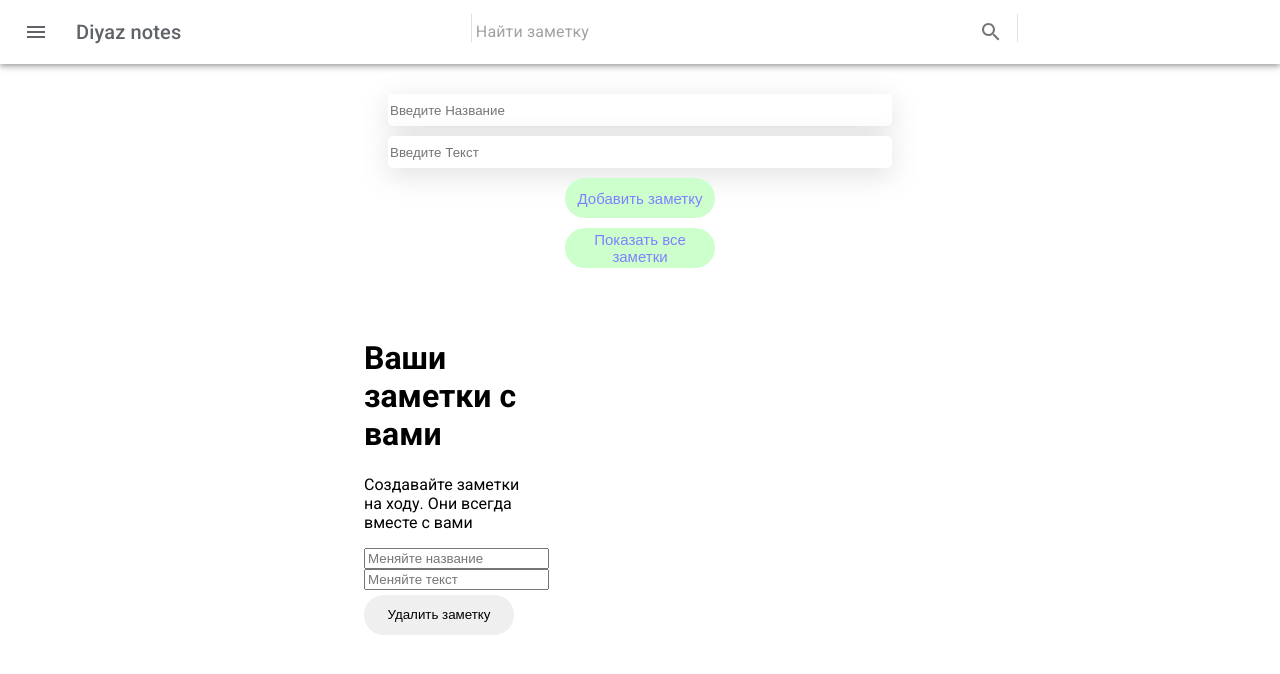
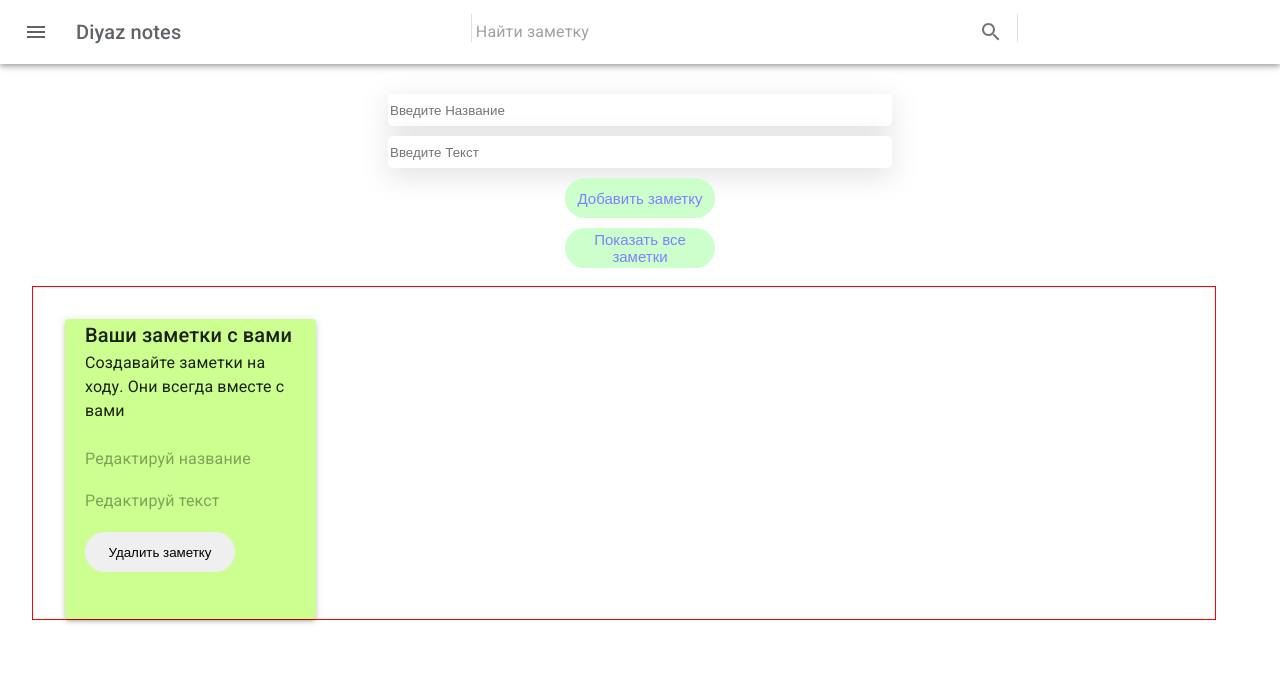
Before and after one commit to DiyazMukhanov/Diyaz-notes, a React (Create React App) app: page / in a window 1280 px wide. Shown: the top 674 px of the page. Built offline with nearby package versions, Linux system fonts and the light colour scheme.

Commit message:
Working on cards

```diff
--- a/src/components/workspace/note.tsx
+++ b/src/components/workspace/note.tsx
@@ -1,7 +1,7 @@
 import styles from './note.module.css';
 import {useContext, useEffect, useState} from "react";
 import NotesContext from "../../store/notes-context";
-import {Grid} from "@mui/material";
+import {Grid, Paper, TextField, Typography} from "@mui/material";
 
 type Props = {
     title: string,
@@ -38,12 +38,43 @@ const Note: React.FC<Props> = (props) => {
 
     return (
         // <div className={styles.note}>
-        <Grid item xs={12} md={4}>
-       <h1>{props.title}</h1>
-        {/* @ts-ignore */}<p>{props.text}</p>
-        {/* @ts-ignore */}<input id='title' onChange={updateHandler} placeholder='Меняйте название'/>
-        <input id='text' onChange={updateHandler} placeholder='Меняйте текст'/>
+        <Grid item xs={12} md={3} lg={3}  sx={{ width: "100px"}}>
+            <Paper
+                elevation={3}
+                sx={
+                {
+                    pl:"20px",
+                    width:"80%",
+                    background: "#ccff90",
+                    minHeight: "300px",
+                    wordWrap:"break-word",
+                    pr:"20px"
+                }
+            }>
+       <Typography variant="h6">{props.title}</Typography>
+        {/* @ts-ignore */}<Typography sx={{mb:"20px"}}>{props.text}</Typography>
+        {/* @ts-ignore */}<TextField
+                variant="standard"
+                id='title'
+                onChange={updateHandler}
+                placeholder='Редактируй название'
+                sx={{mb:"10px", border:"none"}}
+                InputProps={{
+                    disableUnderline: true
+                }}
+            />
+        <TextField
+            variant="standard"
+            id='text'
+            onChange={updateHandler}
+            placeholder='Редактируй текст'
+            sx={{mb:"10px"}}
+            InputProps={{
+                disableUnderline: true
+            }}
+        />
         <button onClick={removeNoteHandler} className={styles.button}>Удалить заметку</button>
+            </Paper>
        </Grid>
 )
 }
--- a/src/components/workspace/notes.tsx
+++ b/src/components/workspace/notes.tsx
@@ -11,7 +11,7 @@ const Notes: React.FC = (props) => {
 
     return (
         // <Container maxWidth="sm" sx={{ mt: "50px"}}>
-            <Grid container spacing={2}>
+            <Grid container spacing={4} sx={{border: "solid red 1px"}}>
         {notesCtx.foundNote &&
             <Note title={notesCtx.foundNote.title} text={notesCtx.foundNote.text} id={notesCtx.foundNote.id} />}
         {!notesCtx.foundNote &&
--- a/src/components/workspace/workspace.tsx
+++ b/src/components/workspace/workspace.tsx
@@ -8,7 +8,10 @@ const WorkSpace: React.FC = (props) => {
     return (
         <div className={styles.workSpace}>
     <CreateNote></CreateNote>
-            <Container maxWidth="sm" sx={{ mt: "50px"}}>
+            <Container
+                // maxWidth="sm"
+                sx={{ mt: "50px"
+                }}>
         <Notes></Notes>
                 </Container>
     </div>);
```
